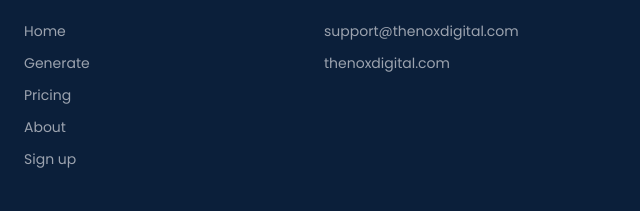
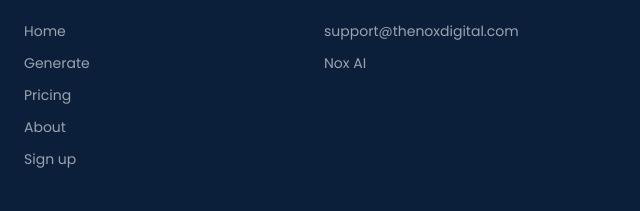
Before and after one commit to thenoxdigitals-lgtm/Nox-ai, a website: page index.html in a window 1280 px wide. Shown: the part 4118-4329 px from the top of the page, 640-1280 px from the left. Drawn offline with nearby package versions, Linux system fonts and the light colour scheme.

Commit message:
Update index.html

```diff
--- a/index.html
+++ b/index.html
@@ -739,7 +739,7 @@
               <h4 class="font-semibold mb-6">Contact</h4>
               <ul class="space-y-3 text-sm text-gray-400">
                 <li>support@thenoxdigital.com</li>
-                <li>thenoxdigital.com</li>
+                <li>Nox AI</li>
               </ul>
             </div>
           </div>
```
